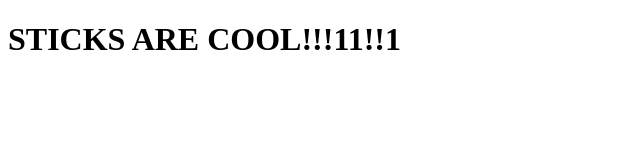
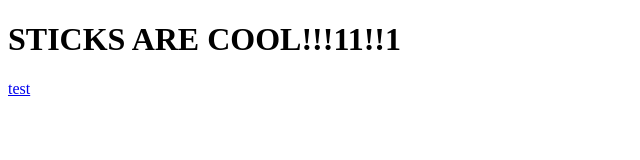
Before and after one commit to knockstick/knockstick.github.io, a plain HTML site: page index.html in a window 1280 px wide. Shown: the full height of the page, 0-640 px from the left. Drawn offline with Linux system fonts and the light colour scheme.

Commit message:
Update index.html

```diff
--- a/index.html
+++ b/index.html
@@ -3,5 +3,6 @@
     <body>
         <title>IM A STICK!!!</title>
         <h1>STICKS ARE COOL!!!11!!1</h1>
+        <a href="xd.html" class="button">test</a>
     </body>
 </html>
```
